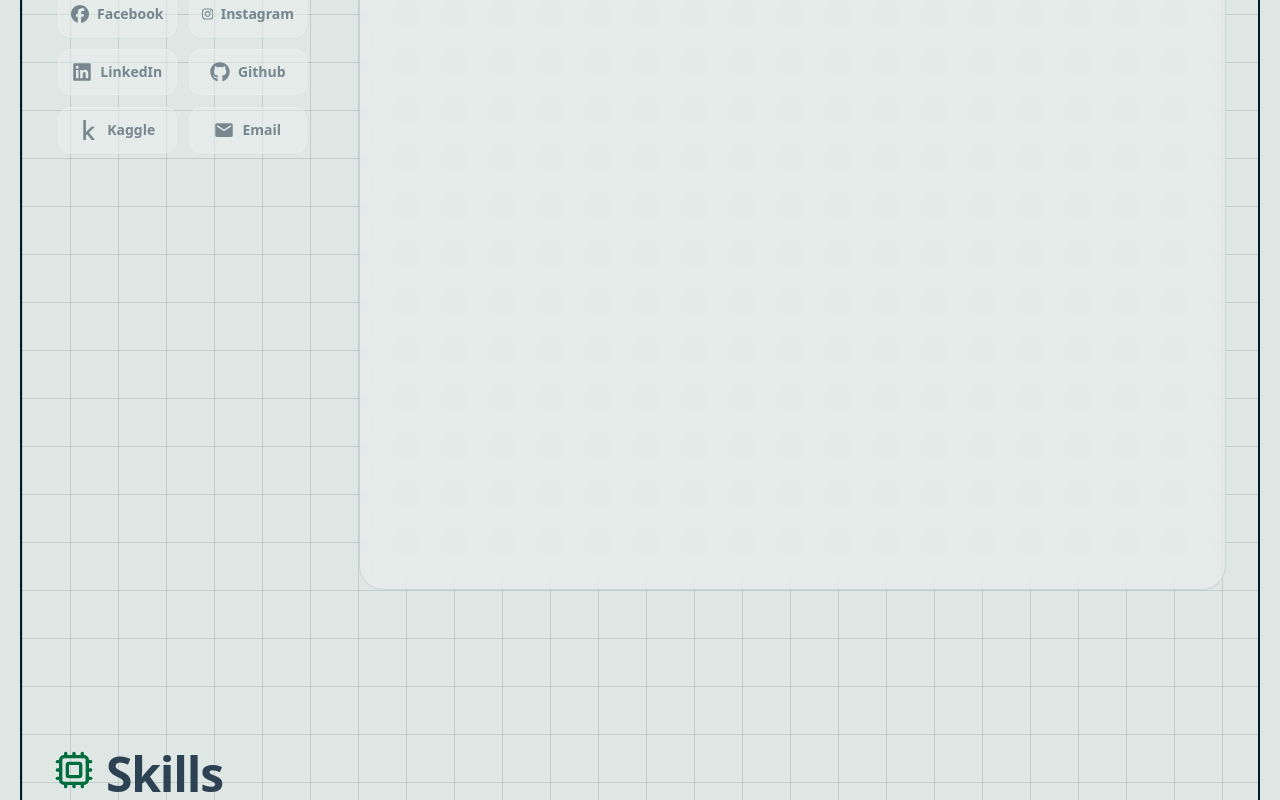
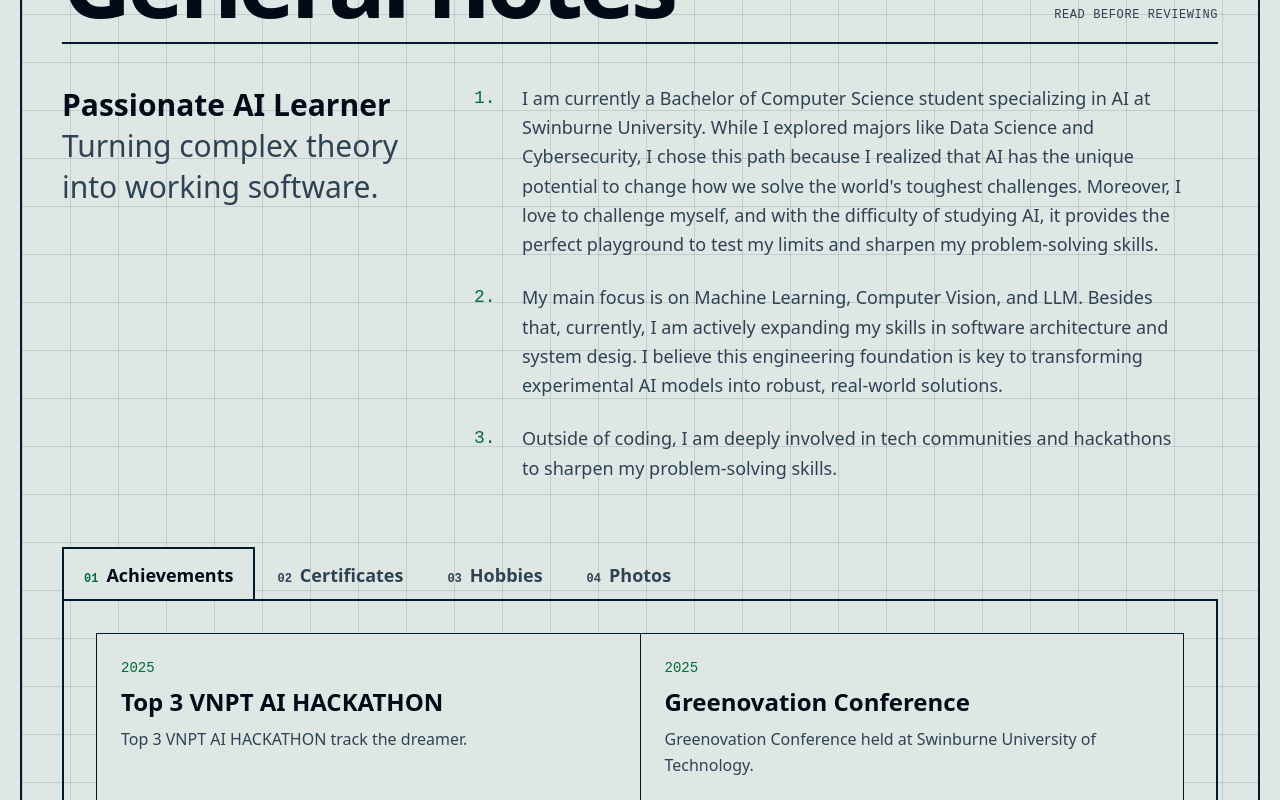
Before and after one commit to Trchien123/portfolio-website, a React (Vite) app in the folder frontend/: page / in a window 1280 px wide. Shown: the part 3080-3880 px from the top of the page. Built offline with nearby package versions, Linux system fonts and the light colour scheme; no server answers; a web font is replaced by a local one.

Commit message:
refactor: about as general notes with accessible sheet tabs

```diff
--- a/frontend/src/components/PhotoPagination.jsx
+++ b/frontend/src/components/PhotoPagination.jsx
@@ -40,7 +40,7 @@ const PhotoPagination = ({
   const pagesToShow = generatePages();
 
   return (
-    <div className="flex justify-center mt-4">
+    <div className="flex justify-start">
       <Pagination>
         <PaginationContent>
           {/* Prvious */}
@@ -49,7 +49,7 @@ const PhotoPagination = ({
               onClick={page === 1 ? undefined : handlePrev}
               className={cn(
                 "cursor-pointer",
-                "hover:bg-bg-main/10 hover:text-text-button hover:border-text-button/50",
+                "text-ink",
                 page === 1 && "pointer-events-none opacity-50"
               )}
             />
@@ -66,12 +66,8 @@ const PhotoPagination = ({
                     if (p !== page) handlePageChange(p);
                   }}
                   className={cn(
-                    "cursor-pointer transition-all duration-300 border-transparent",
-                    // 1. ACTIVE STATE (Current Page)
-                    p === page
-                      ? "bg-text-button text-bg-main font-bold hover:bg-text-button/80 hover:text-bg-main"
-                      : // 2. INACTIVE STATE (Other Pages)
-                        "text-text-main/70 hover:bg-text-main/10 hover:text-text-button hover:border-text-main/10"
+                    "cursor-pointer font-mono",
+                    p === page ? "bg-fill text-on-fill hover:bg-fill" : "text-muted hover:text-ink"
                   )}
                 >
                   {p}
@@ -86,7 +82,7 @@ const PhotoPagination = ({
               onClick={page === totalPages ? undefined : handleNext}
               className={cn(
                 "cursor-pointer",
-                "hover:bg-text-main/10 hover:text-text-button hover:border-text-button/50",
+                "text-ink",
                 page === totalPages && "pointer-events-none opacity-50"
               )}
             />
--- a/frontend/src/sections/About/About.jsx
+++ b/frontend/src/sections/About/About.jsx
@@ -1,87 +1,93 @@
-import React, { useState } from 'react';
-import AboutSidebar from './AboutSidebar';
-import Intro from './tabs/Intro';
-import Experience from './tabs/Experience';
-import Education from './tabs/Education';
-import Achievement from './tabs/Achievement';
-import Hobby from './tabs/Hobby';
-import Photo from './tabs/Photo';
-import { ScanFace } from 'lucide-react';
-import Certificate from './tabs/Certificate';
-import { portfolioData } from '@/lib/data';
+import { useRef, useState } from "react";
+import SectionHeading from "@/components/drawing/SectionHeading";
+import Achievement from "./tabs/Achievement";
+import Certificate from "./tabs/Certificate";
+import Hobby from "./tabs/Hobby";
+import Photo from "./tabs/Photo";
+import { portfolioData } from "@/lib/data";
+import { useReveal } from "@/lib/useReveal";
+import { cn } from "@/lib/utils";
 
-const About = () => {
-    // React use state to control the state of the current selected tab
-    const [activeTab, setActiveTab] = useState("intro");
+const { intro } = portfolioData.about;
 
-    const { about } = portfolioData;
+const TABS = [
+  { id: "achievements", label: "Achievements", Panel: Achievement },
+  { id: "certificates", label: "Certificates", Panel: Certificate },
+  { id: "hobbies", label: "Hobbies", Panel: Hobby },
+  { id: "photos", label: "Photos", Panel: Photo },
+];
 
-    // Render content function to render the content based on the selected tab
-    const renderContent = () => {
-        switch (activeTab) {
-            case "intro": return <Intro/>;
-            case "experience": return <Experience/>
-            case "education": return <Education/>;
-            case "achievement": return <Achievement/>;
-            case "certificate": return <Certificate/>;
-            case "hobby": return <Hobby/>;
-            case "photo": return <Photo/>;
-            default: return <Intro/>;
-        }
-    }
+function About() {
+  const [active, setActive] = useState(TABS[0].id);
+  const tabRefs = useRef({});
+  const notesRef = useReveal({ threshold: 0.15 });
+  const ActivePanel = TABS.find((tab) => tab.id === active).Panel;
+
+  // Arrow keys / Home / End move between tabs (WAI-ARIA tabs pattern).
+  const onKeyDown = (event) => {
+    const index = TABS.findIndex((tab) => tab.id === active);
+    const next = { ArrowRight: index + 1, ArrowLeft: index - 1, Home: 0, End: TABS.length - 1 }[event.key];
+    if (next === undefined) return;
+    event.preventDefault();
+    const tab = TABS[(next + TABS.length) % TABS.length];
+    setActive(tab.id);
+    tabRefs.current[tab.id]?.focus();
+  };
+
   return (
-        <section id="about" className="min-h-fit max-w-368 w-full flex flex-col mx-auto pb-20 md:pb-40 px-4 md:px-6 lg:px-8 scroll-mt-20">
-            {/* Title */}
-            <div className="mb-10 flex gap-3" data-aos="fade-up">
-                <ScanFace className="text-text-button" size={40} />
-                <h2 className="text-4xl md:text-5xl font-bold text-text-muted">About Me</h2>
+    <section id="about" aria-labelledby="about-title" className="border-t border-line px-4 py-20 md:px-10 md:py-28">
+      <SectionHeading id="about-title" title="General notes" note={"About me\nRead before reviewing"} />
+
+      <div ref={notesRef} className="grid gap-10 lg:grid-cols-[1fr_2fr]">
+        {/* reason (grid-cols): note heading column + reading column */}
+        <p className="rv-up text-2xl leading-snug font-black text-ink md:text-3xl">
+          {intro.title}
+          <span className="block font-normal text-muted">{intro.subtitle.replace(/^\s*-\s*/, "")}</span>
+        </p>
+        <ol className="space-y-6">
+          {intro.paragraphs.map((paragraph, i) => (
+            <li key={paragraph.slice(0, 24)} className="rv-up grid grid-cols-[2.5rem_1fr] gap-2 text-lg leading-relaxed" style={{ "--d": `${0.1 + i * 0.1}s` }}>
+              <span className="font-mono text-dim">{i + 1}.</span>
+              <p className="max-w-prose">{paragraph}</p>
+            </li>
+          ))}
+        </ol>
       </div>
 
-            <div className="grid grid-cols-1 md:grid-cols-12 gap-6 lg:gap-12">
-                {/* Side Bar */}
-                <div className="md:col-span-4 lg:col-span-3" data-aos="fade-up" data-aos-delay="100">
-                    <div className="md:sticky md:top-32">
-                        <AboutSidebar activeTab={activeTab} setActiveTab={setActiveTab}/>
-
-                        <div className="mt-6 pt-6 border-t border-text-muted/10">
-                            <h4 className="text-xs font-bold text-text-muted/40 uppercase tracking-widest mb-4 px-2">
-                                Connect
-                            </h4>
-
-                            <div className="grid grid-cols-3 md:grid-cols-2 gap-2 md:gap-3 px-1">
-                                {about.socials.map((social, index) => {
-                                    const Icon = social.icon;
+      <div className="mt-16">
+        <div role="tablist" aria-label="More about me" className="flex overflow-x-auto border-b-2 border-line" onKeyDown={onKeyDown}>
+          {TABS.map((tab, i) => {
+            const selected = tab.id === active;
             return (
-                                        <a
-                                            key={index}
-                                            href={social.url}
-                                            target="_blank"
-                                            rel="noopener noreferrer"
-                                            className={`p-2 md:p-3 bg-bg-surface/50 rounded-xl text-text-muted/60 border border-bg-surface transition-all hover:-translate-y-1 flex flex-col md:flex-row items-center justify-center gap-2 ${social.color}`}
+              <button
+                key={tab.id}
+                ref={(node) => (tabRefs.current[tab.id] = node)}
+                id={`tab-${tab.id}`}
+                type="button"
+                role="tab"
+                aria-selected={selected}
+                aria-controls={`panel-${tab.id}`}
+                tabIndex={selected ? 0 : -1}
+                onClick={() => setActive(tab.id)}
+                className={cn(
+                  "-mb-0.5 flex shrink-0 cursor-pointer items-baseline gap-2 border-2 border-b-0 px-5 py-3 text-lg font-bold transition-colors duration-200",
+                  selected ? "border-line bg-sheet text-ink" : "border-transparent text-muted hover:text-ink"
+                )}
               >
-                                            <Icon size={20} />
-                                            <span className="font-bold text-[12px] md:text-sm">{social.name}</span>
-                                        </a>
-                                    )
+                <span className={cn("font-mono text-xs", selected ? "text-dim" : "text-muted")}>{String(i + 1).padStart(2, "0")}</span>
+                {tab.label}
+              </button>
+            );
           })}
         </div>
-                        </div>
-                    </div>
-                </div>
-
-                {/* Content */}
-                <div className="md:col-span-8 lg:col-span-9" data-aos="fade-up" data-aos-delay="400">
-                    <div className="min-h-112.5 md:h-170 bg-bg-surface/50 border border-text-main/10 rounded-3xl relative overflow-hidden backdrop-blur-sm">
-                        <div className="h-full overflow-y-auto p-5 md:p-8">
-                            <div key={activeTab} className="animate-fade-in">
-                                {renderContent()}
-                            </div>
-                        </div>
+        <div id={`panel-${active}`} role="tabpanel" aria-labelledby={`tab-${active}`} tabIndex={0} className="border-2 border-t-0 border-line p-5 md:p-8">
+          <div key={active} className="animate-fade-in">
+            <ActivePanel />
           </div>
         </div>
       </div>
     </section>
-    )
-};
+  );
+}
 
 export default About;
--- a/frontend/src/sections/About/tabs/Achievement.jsx
+++ b/frontend/src/sections/About/tabs/Achievement.jsx
@@ -1,38 +1,17 @@
-import React from 'react';
-import { portfolioData } from '@/lib/data';
+import { portfolioData } from "@/lib/data";
 
-const Achievement = () => {
-  const { achievements } = portfolioData.about;
+const { achievements } = portfolioData.about;
 
-  return (
-    <div className="space-y-8 animate-fade-in">
-        <div className="grid grid-cols-1 gap-4">
-            {achievements.map((item, index) => (
-                <div
-                    key={index}
-                    className="bg-bg-surface/40 p-6 rounded-xl border border-text-main/10 hover:border-text-button/40 transition-all group"
-                >
-                    <div className="flex items-start gap-4">
-                        <div className="p-3 bg-bg-main rounded-lg text-text-button border border-text-button/20 group-hover:bg-text-button group-hover:text-text-main transition-colors">
-                            {item.icon}
-                        </div>
-                        <div>
-                            <h4 className="font-bold text-text-main text-lg font-spartan">
-                                {item.title}
-                            </h4>
-                            <div className="text-sm text-text-muted/50 font-bold mb-2">
-                                {item.year}
-                            </div>
-                            <p className="text-text-muted/80 text-sm leading-relaxed">
-                                {item.description}
-                            </p>
-                        </div>
-                    </div>
-                </div>
-            ))}
-        </div>
-    </div>
-  );
-};
+const Achievement = () => (
+  <ul className="grid gap-px border border-line bg-line md:grid-cols-2">
+    {achievements.map((item) => (
+      <li key={item.title} className="bg-sheet p-6">
+        <p className="font-mono text-sm text-dim">{item.year}</p>
+        <p className="mt-2 text-2xl font-black text-ink">{item.title}</p>
+        <p className="mt-2 leading-relaxed">{item.description}</p>
+      </li>
+    ))}
+  </ul>
+);
 
 export default Achievement;
```
Also changed, not shown: frontend/src/sections/About/tabs/Certificate.jsx (+22 -40 lines), frontend/src/sections/About/tabs/Hobby.jsx (+17 -42 lines), frontend/src/sections/About/tabs/Photo.jsx (+23 -68 lines). Lines whose indentation alone changed are shown as unchanged.
